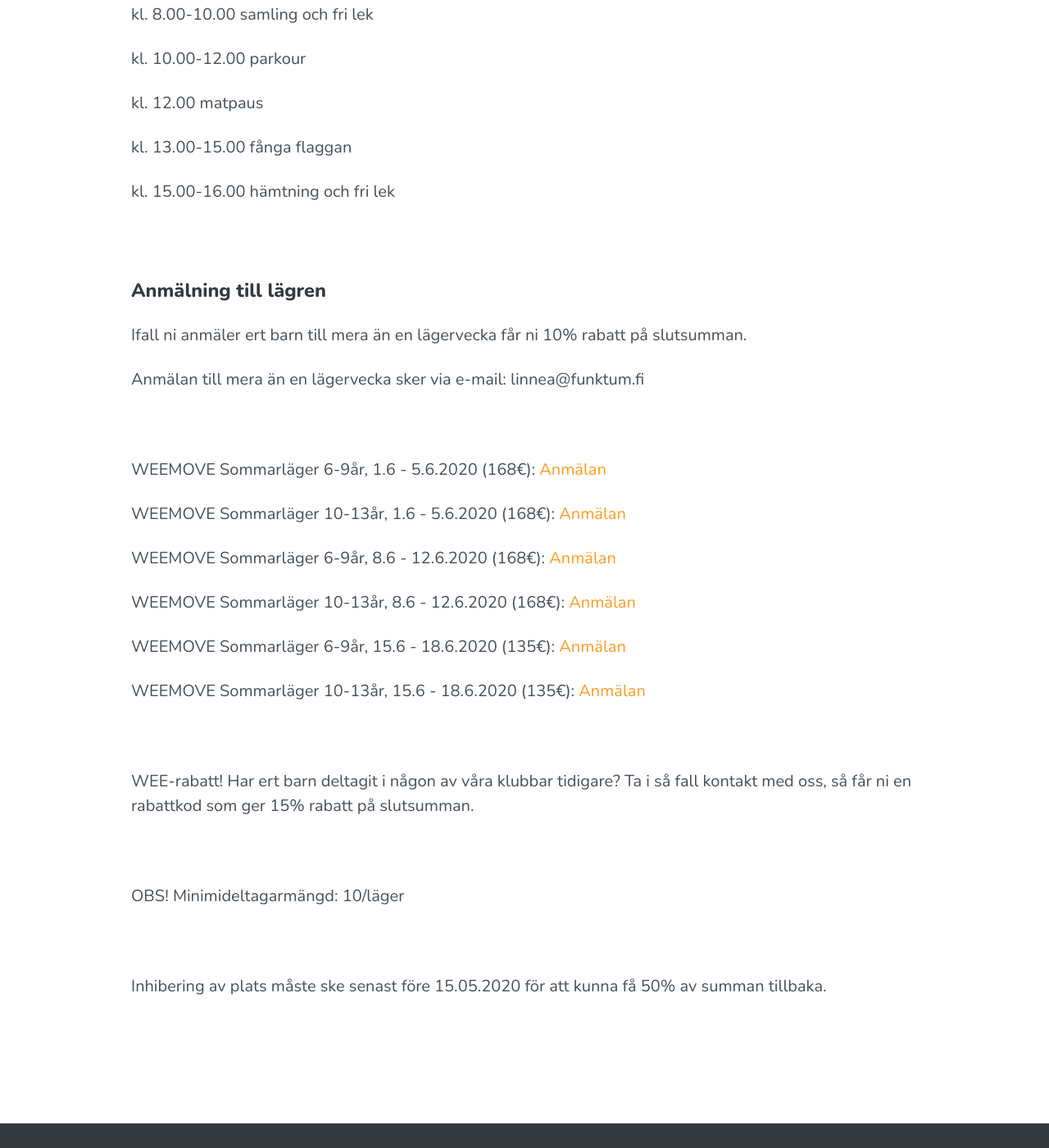
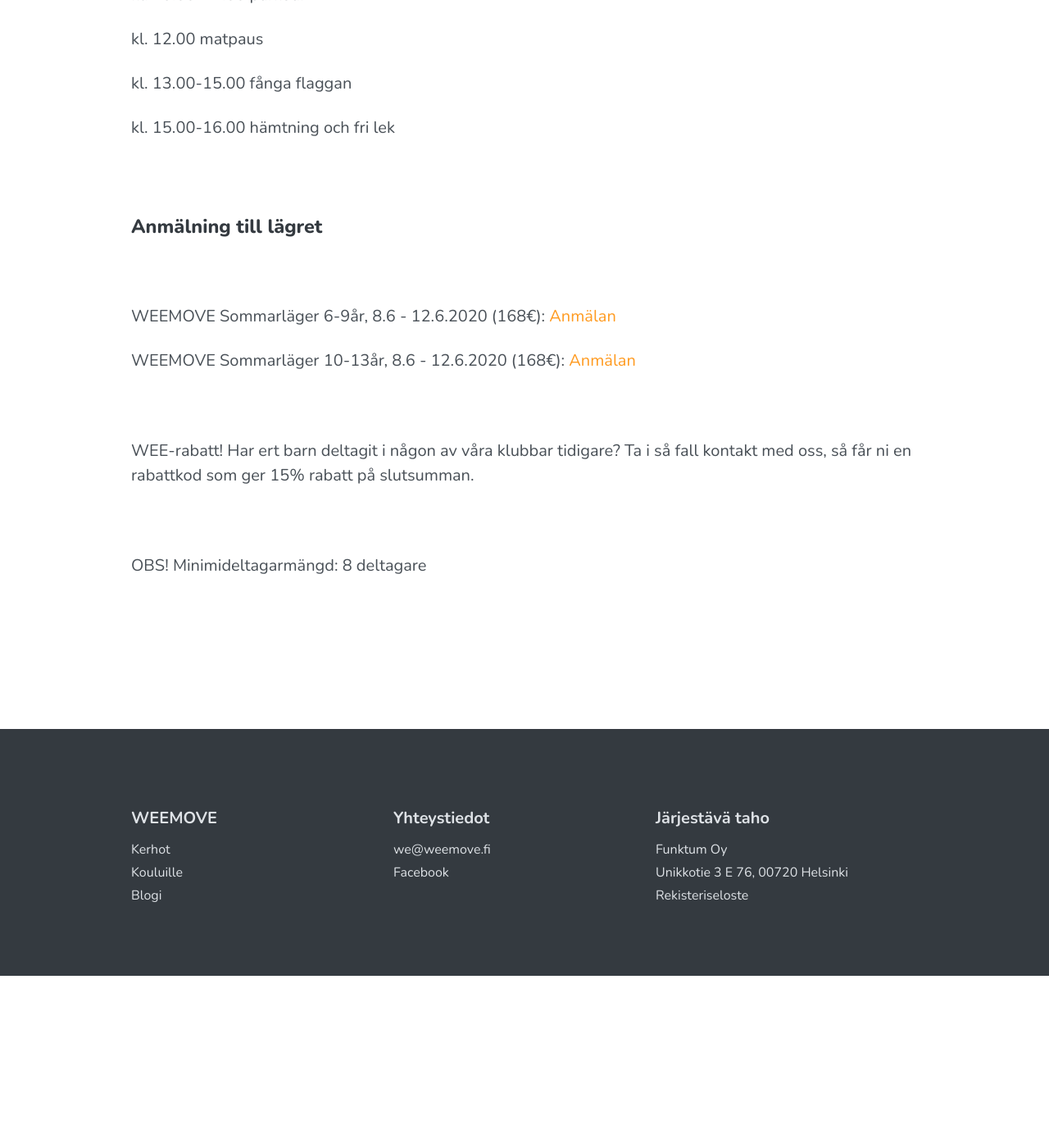
Before and after one commit to Funktum/weemove, a Jekyll site: the page built from _pages/dagslager.md, in a window 1280 px wide and 1400 px high, scrolled down 1667 px. Shown: the whole window at 82% size. Built offline with Jekyll 4.4.1, drawn with Linux system fonts in a browser that asks for light colours; a script that is not in the unit is left out; after the commit the page ends 2857 px from its top, so only the background shows below that; some of the changed text lies outside the part shown.

Commit message:
Update dagslager.md

```diff
--- a/_pages/dagslager.md
+++ b/_pages/dagslager.md
@@ -14,13 +14,11 @@
 
 ### Information
 
-Lägervecka 1: 1-5.6
 
-Lägervecka 2: 8-12.6
+Datum 8-12.6
 
-Lägervecka 3: 15-18.6
 
-Vi håller en grupp för 6-9 år och en för 10-13 år.
+Vi håller en grupp för 6-9 år och en för 10-13 år. Ifall deltagarmängden är liten håller vi grupperna ihop men program som lämpar sig för alla åldrar.
 
 Som samlings-, och hämtningsplats fungerar Hästskoparken/ Nuori Suomi parken bredvid Drumsö lågstadieskola mellan klockan 08.00 och 10.00. Hämtningen sker mellan 15.00-16.00 i samma park.
 
@@ -46,28 +44,13 @@
 
 ---
 
-### Anmälning till lägren
-
-
-Ifall ni anmäler ert barn till mera än en lägervecka får ni 10% rabatt på slutsumman.
-
-Anmälan till mera än en lägervecka sker via e-mail: linnea@funktum.fi
-
+### Anmälning till lägret
 
 ---
-
-WEEMOVE Sommarläger 6-9år, 1.6 - 5.6.2020 (168€): [Anmälan](https://weemove.tapahtumiin.fi/fi/nc/evtr/5e34361af146f3d4158b4567)
-
-WEEMOVE Sommarläger 10-13år, 1.6 - 5.6.2020 (168€): [Anmälan](https://weemove.tapahtumiin.fi/fi/nc/evtr/5e344ae4c2692f5e438b4579)
 
 WEEMOVE Sommarläger 6-9år, 8.6 - 12.6.2020 (168€): [Anmälan](https://weemove.tapahtumiin.fi/fi/nc/evtr/5e344bf6f146f3a9358b4568)
 
 WEEMOVE Sommarläger 10-13år, 8.6 - 12.6.2020 (168€): [Anmälan](https://weemove.tapahtumiin.fi/fi/nc/evtr/5e344cd81dd9cc80218b4571)
-
-WEEMOVE Sommarläger 6-9år, 15.6 - 18.6.2020 (135€): [Anmälan](https://weemove.tapahtumiin.fi/fi/events/e/weemove-sommarlager-6-9-aringar/5e344d7df146f3bb348b456e)
-
-WEEMOVE Sommarläger 10-13år, 15.6 - 18.6.2020 (135€): [Anmälan](https://weemove.tapahtumiin.fi/fi/nc/evtr/5e344e481dd9cc80218b4574?gid=p-5e344e49c2692ff3558b4568-0&as_new=1580726457)
-
 
 
 ---
@@ -79,8 +62,6 @@
 
 ---
 
-OBS! Minimideltagarmängd: 10/läger
+OBS! Minimideltagarmängd: 8 deltagare
 
 ---
-
-Inhibering av plats måste ske senast före 15.05.2020 för att kunna få 50% av summan tillbaka.
```
